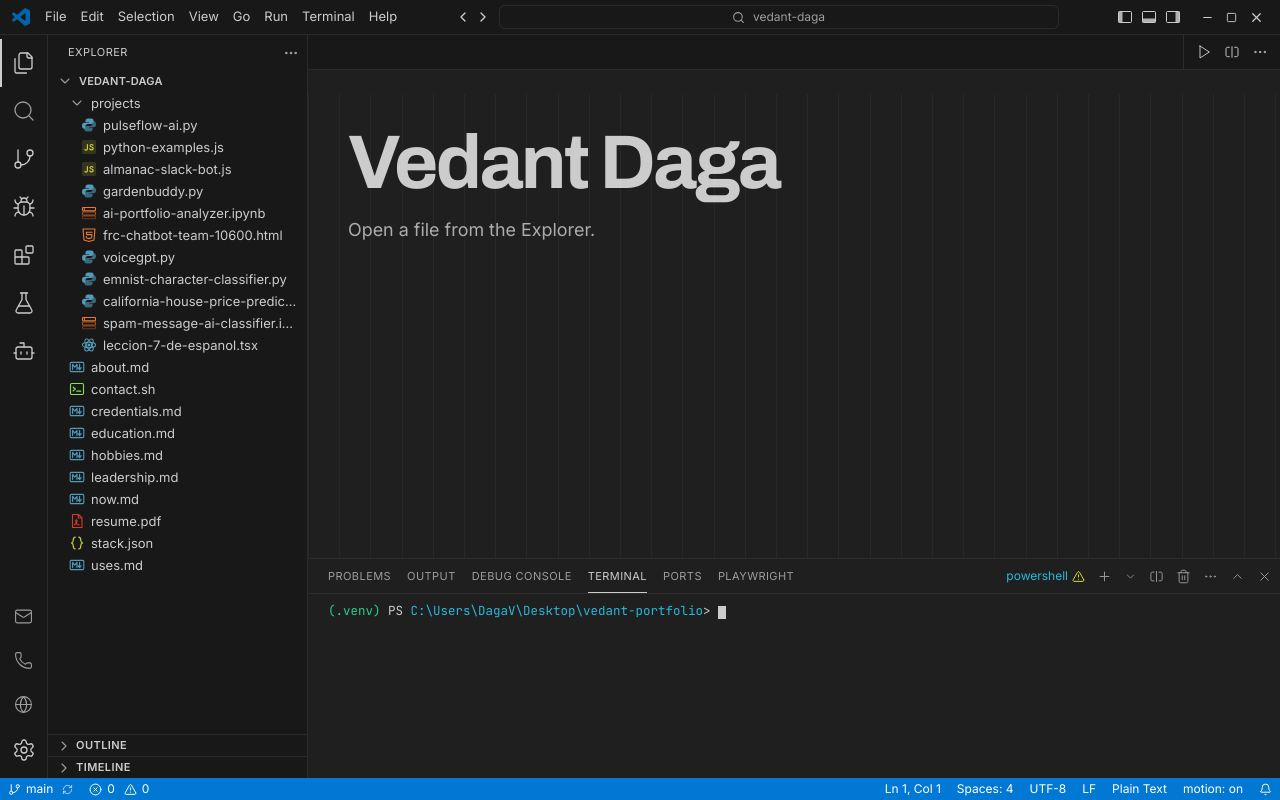
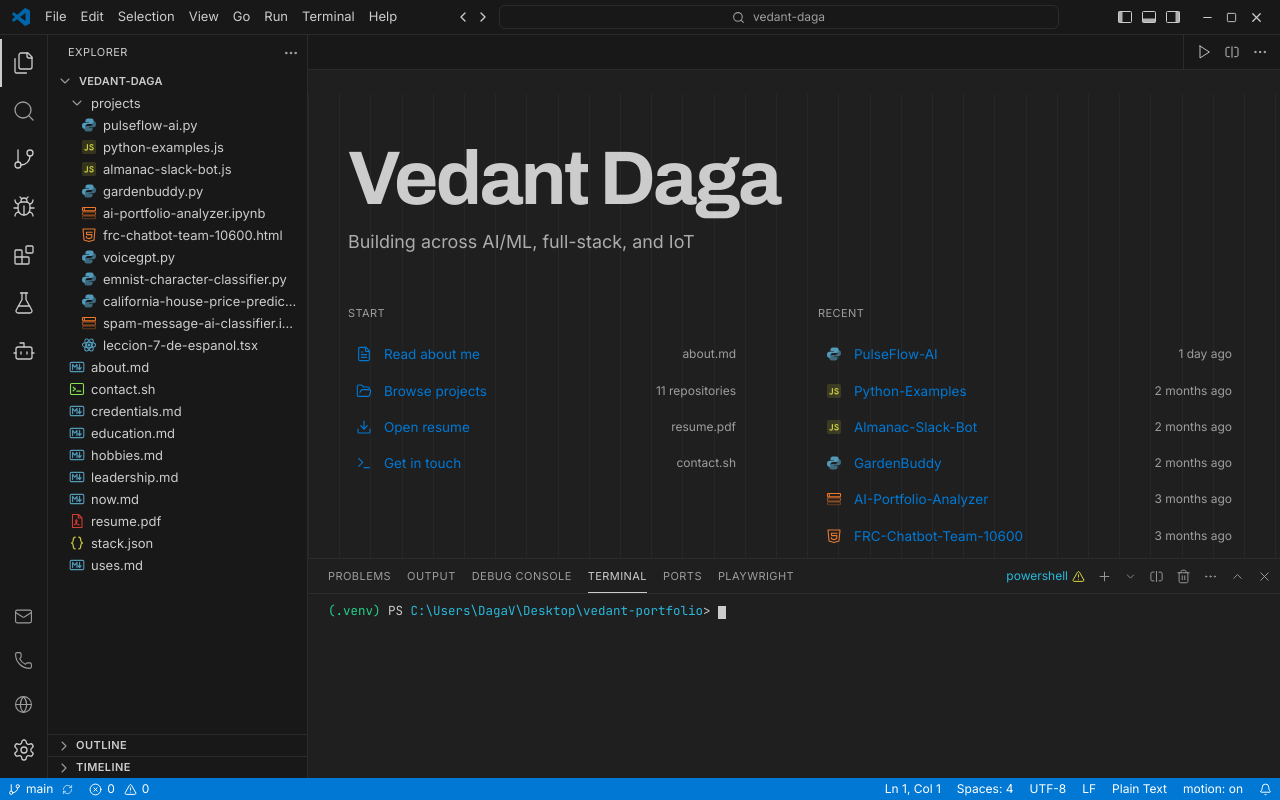
Before and after one commit to DagaVedant/dagavedant.github.io, a React (Vite) app: page / in a window 1280 px wide. Built offline with nearby package versions, Linux system fonts and the light colour scheme; the HTML template or start-up script is replaced by a standard one.

Commit message:
added the welcome screen

```diff
--- a/src/components/ide/Welcome.jsx
+++ b/src/components/ide/Welcome.jsx
@@ -1,9 +1,136 @@
-// Placeholder — the real Welcome screen is step 10.
+import { FolderOpen, FileText, Download, Terminal, ArrowRight } from "lucide-react";
+import { useWorkspace } from "@/lib/workspace";
+import { PROFILE_CONTRIBUTIONS, PROJECT_FILES, GITHUB_OWNER, REPO_DATA } from "@/lib/files";
+import { personal, taglineParts } from "@/data/portfolio-data";
+import { relativeTime } from "@/components/repo/RepoParts";
+import ContributionGraph from "@/components/repo/ContributionGraph";
+import FileIcon from "./FileIcon";
+
+/**
+ * The Get Started page, which is what every visitor lands on.
+ *
+ * VS Code's own layout — product name where the title goes, Start and Recent in
+ * two columns, keyboard hints at the foot — carrying portfolio content. The
+ * contribution graph sits where the walkthrough cards would, because it is the
+ * one thing on this screen that is evidence rather than navigation.
+ *
+ * Since the default view is a menu rather than content (spec 2), the hint line
+ * telling people the Explorer is clickable is load-bearing, not decoration.
+ */
+
+const START_ITEMS = [
+  { id: "about", icon: FileText, label: "Read about me", sub: "about.md" },
+  { id: "projects", icon: FolderOpen, label: "Browse projects", sub: `${PROJECT_FILES.length} repositories` },
+  { id: "resume", icon: Download, label: "Open resume", sub: "resume.pdf" },
+  { id: "contact", icon: Terminal, label: "Get in touch", sub: "contact.sh" },
+];
+
 export default function Welcome() {
+  const { open } = useWorkspace();
+
+  const tagline = taglineParts.map((p) => p.text).join("");
+
+  // Newest first — the same ordering the tree uses, so Recent matches it.
+  const recent = PROJECT_FILES.slice(0, 6).map((f) => ({
+    file: f,
+    repo: REPO_DATA.repos[f.repo],
+  }));
+
   return (
-    <div className="doc">
-      <h1 className="t-display mb-4">Vedant Daga</h1>
-      <p className="t-lead">Open a file from the Explorer.</p>
+    <div className="mx-auto w-full max-w-[1000px] px-10 py-12">
+      <header className="mb-12">
+        <h1 className="t-display mb-3">
+          {personal.firstName} {personal.lastName}
+        </h1>
+        <p className="t-lead max-w-[60ch]">{tagline}</p>
+      </header>
+
+      <div className="mb-14 grid gap-12 md:grid-cols-2">
+        <section aria-labelledby="welcome-start">
+          <h2 id="welcome-start" className="t-chrome mb-4 text-vs-descr">
+            Start
+          </h2>
+          <ul className="flex flex-col gap-[2px]">
+            {START_ITEMS.map(({ id, icon: Icon, label, sub }) => (
+              <li key={id}>
+                <button
+                  type="button"
+                  onClick={() => open(id === "projects" ? PROJECT_FILES[0].id : id)}
+                  className="group flex w-full items-center gap-3 rounded-[4px] px-2 py-[7px] text-left hover:bg-vs-list-hover focus-visible:outline focus-visible:outline-1 focus-visible:-outline-offset-1 focus-visible:outline-vs-accent"
+                >
+                  <Icon className="h-4 w-4 flex-none text-vs-accent" strokeWidth={1.7} />
+                  <span className="text-[13.5px] text-vs-accent">{label}</span>
+                  <span className="ml-auto text-[12px] text-vs-descr">{sub}</span>
+                  <ArrowRight
+                    aria-hidden="true"
+                    className="h-3.5 w-3.5 flex-none text-vs-descr opacity-0 transition-opacity group-hover:opacity-100"
+                  />
+                </button>
+              </li>
+            ))}
+          </ul>
+        </section>
+
+        <section aria-labelledby="welcome-recent">
+          <h2 id="welcome-recent" className="t-chrome mb-4 text-vs-descr">
+            Recent
+          </h2>
+          <ul className="flex flex-col gap-[2px]">
+            {recent.map(({ file, repo }) => (
+              <li key={file.id}>
+                <button
+                  type="button"
+                  onClick={() => open(file.id)}
+                  className="flex w-full items-center gap-3 rounded-[4px] px-2 py-[7px] text-left hover:bg-vs-list-hover focus-visible:outline focus-visible:outline-1 focus-visible:-outline-offset-1 focus-visible:outline-vs-accent"
+                >
+                  <FileIcon ext={file.ext} className="h-4 w-4 flex-none" />
+                  <span className="truncate text-[13.5px] text-vs-accent">{repo.repo}</span>
+                  <span className="ml-auto flex-none text-[12px] text-vs-descr">
+                    {relativeTime(repo.pushedAt)}
+                  </span>
+                </button>
+              </li>
+            ))}
+          </ul>
+        </section>
+      </div>
+
+      <section aria-labelledby="welcome-activity" className="mb-12">
+        <h2 id="welcome-activity" className="t-chrome mb-4 text-vs-descr">
+          Activity
+        </h2>
+        <div className="rounded-[6px] border border-vs-border px-5 py-4">
+          <ContributionGraph
+            days={PROFILE_CONTRIBUTIONS.days}
+            total={PROFILE_CONTRIBUTIONS.total}
+            source={PROFILE_CONTRIBUTIONS.source}
+          />
+        </div>
+        <a
+          href={`https://github.com/${GITHUB_OWNER}`}
+          target="_blank"
+          rel="noopener noreferrer"
+          className="mt-2 inline-block text-[12.5px] text-vs-accent hover:underline"
+        >
+          github.com/{GITHUB_OWNER} →
+        </a>
+      </section>
+
+      <footer className="border-t border-vs-border pt-5 text-[12.5px] text-vs-descr">
+        <p>
+          Everything here is a file. Open one from the{" "}
+          <span className="text-vs-text">Explorer</span> on the left, or press{" "}
+          <Kbd>Ctrl</Kbd> <Kbd>P</Kbd> to search by name.
+        </p>
+      </footer>
     </div>
   );
 }
+
+function Kbd({ children }) {
+  return (
+    <kbd className="rounded-[3px] border border-vs-border bg-vs-contrast px-[5px] py-[1px] font-mono text-[11px] text-vs-text">
+      {children}
+    </kbd>
+  );
+}
```
